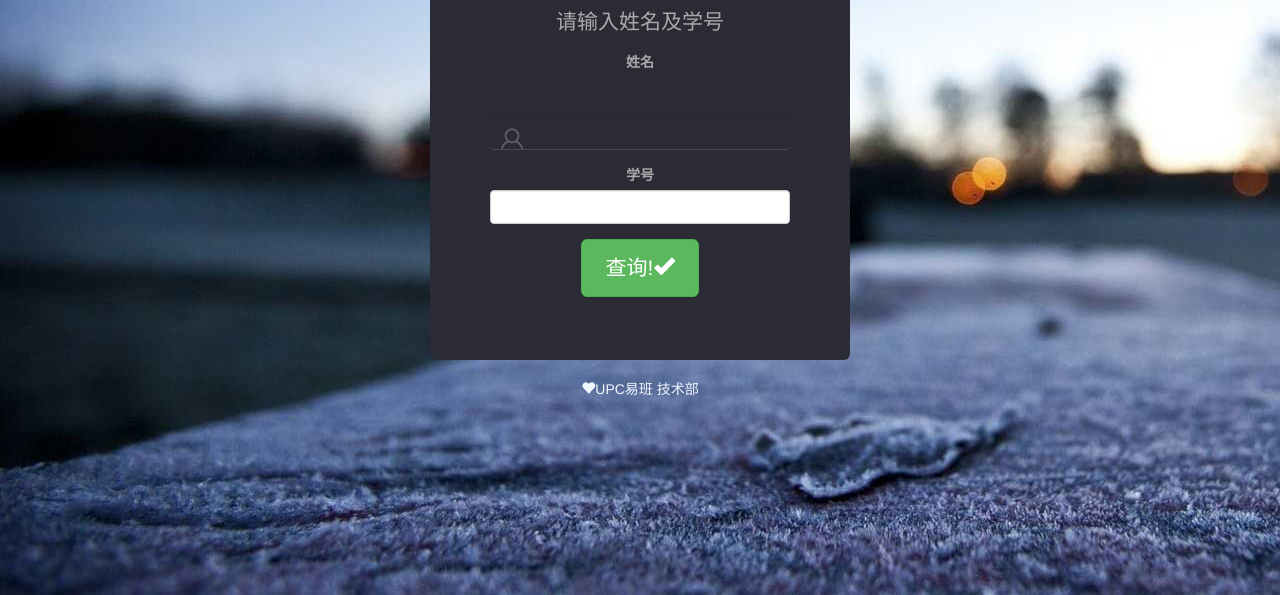
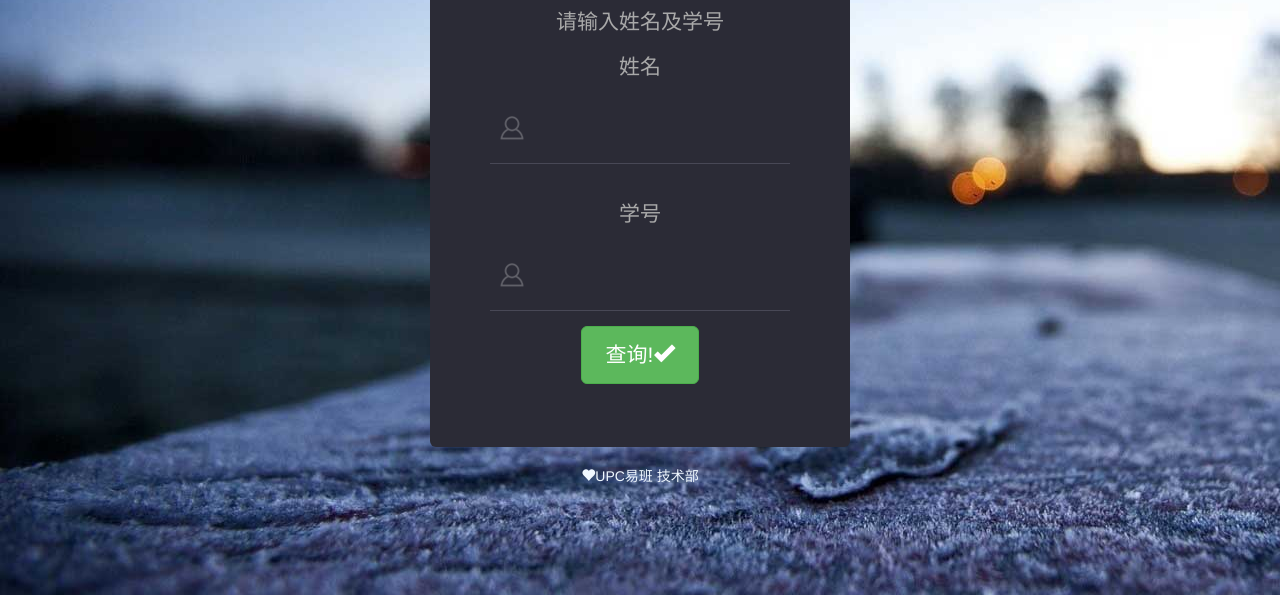
Before and after one commit to upcyiban/DormSearch, a website: page frontend/app/index.html in a window 1280 px wide. Shown: the part 205-800 px from the top of the page. Drawn offline with nearby package versions, Linux system fonts and the light colour scheme; some packages are replaced by stand-ins of ours; files that its build step writes are made by us from their sources.

Commit message:
主页完成

```diff
--- a/frontend/app/styles/main.css
+++ b/frontend/app/styles/main.css
@@ -107,5 +107,4 @@ body {
   border: none;
   font-weight: 100;
   border-bottom: 1px solid#484856;
-  margin-top: 2em;
 }
--- a/frontend/app/views/main.html
+++ b/frontend/app/views/main.html
@@ -3,12 +3,13 @@
   <p>请输入姓名及学号</p>
   <form>
     <div class="form-group">
-      <label for="name">姓名</label>
-      <input id="name" ng-model="name" class="form-control test" >
+      <label for="name"><p class="lead">姓名</p></label>
+      <input id="name" ng-model="name" class="test"  value="姓名">
     </div>
+    <br>
     <div class="form-group">
-      <label for="number">学号</label>
-      <input id="number" ng-model="number" class="form-control" >
+      <label for="number"><p class="lead">学号</p></label>
+      <input id="number" ng-model="number" class="test" >
     </div>
   </form>
   <p class="fail-message" style="color: red;display: none">查询结果为空,请核对姓名学号</p>
```
